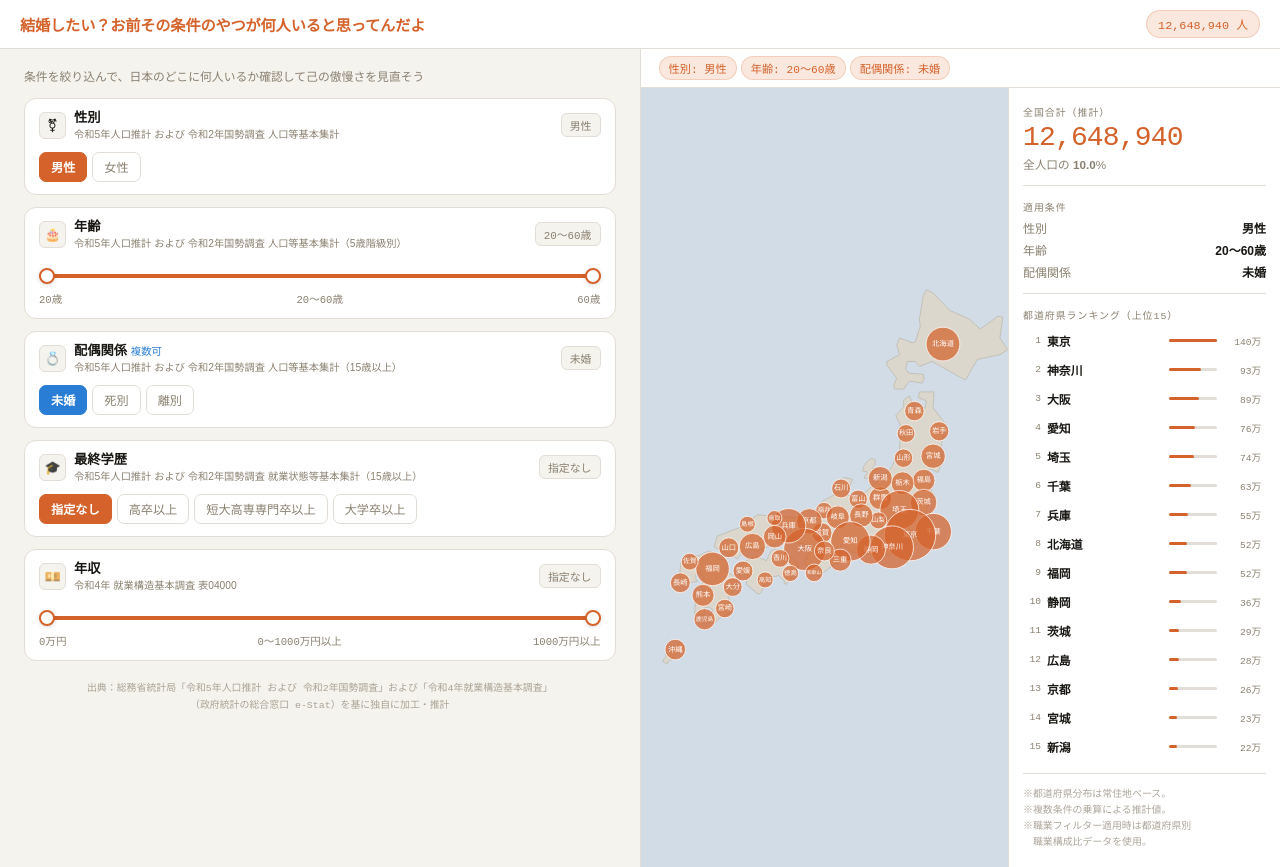
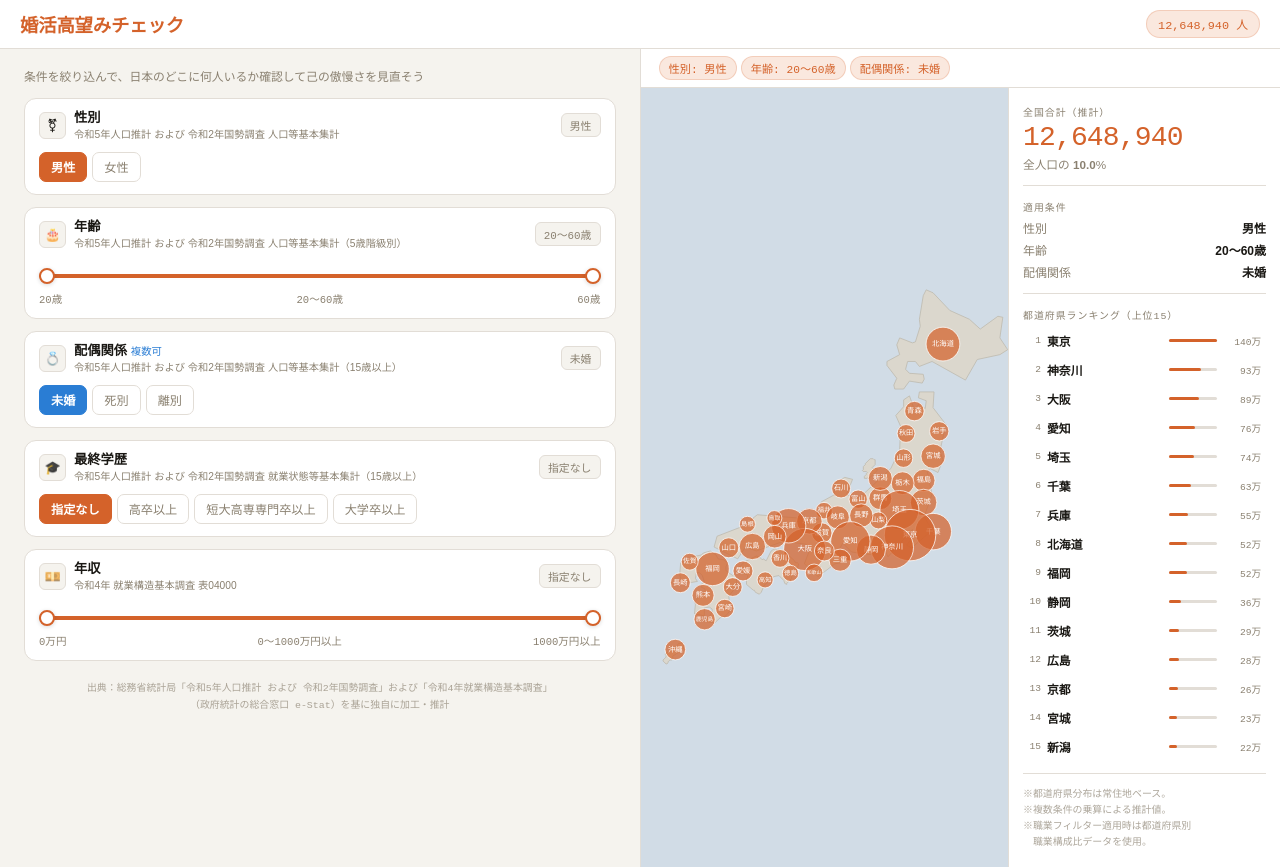
Before and after one commit to burakon/konkatsuAdviser, a plain HTML site: page index.html in a window 1280 px wide. Drawn offline with nearby package versions, Linux system fonts and the light colour scheme.

Commit message:
Update: アプリ名を『婚活高望みチェック』に変更

```diff
--- a/index.html
+++ b/index.html
@@ -4,19 +4,19 @@
 <head>
   <meta charset="UTF-8">
   <meta name="viewport" content="width=device-width, initial-scale=1.0">
-  <title>結婚したい？お前その条件のやつが何人いると思ってんだよ</title>
+  <title>婚活高望みチェック</title>
 
   <!-- OGP Settings -->
-  <meta property="og:title" content="結婚したい？お前その条件のやつが何人いると思ってんだよ">
+  <meta property="og:title" content="婚活高望みチェック">
   <meta property="og:description" content="国勢調査などの公的統計から、あなたの「婚活条件」に合う人が日本に何人いるかをリアルタイムに推計します。">
   <meta property="og:image" content="https://burakon.github.io/konkatsuAdviser/ogp.png">
   <meta property="og:url" content="https://burakon.github.io/konkatsuAdviser/">
   <meta property="og:type" content="website">
-  <meta property="og:site_name" content="結婚したい？お前その条件のやつが何人いると思ってんだよ">
+  <meta property="og:site_name" content="婚活高望みチェック">
 
   <!-- Twitter Card -->
   <meta name="twitter:card" content="summary_large_image">
-  <meta name="twitter:title" content="結婚したい？お前その条件のやつが何人いると思ってんだよ">
+  <meta name="twitter:title" content="婚活高望みチェック">
   <meta name="twitter:description" content="国勢調査から導き出される、婚活の厳しい現実。">
   <meta name="twitter:image" content="https://burakon.github.io/konkatsuAdviser/ogp.png">
   <!-- Google tag (gtag.js) -->
@@ -81,7 +81,7 @@
     }
 
     .logo {
-      font-size: 0.95rem;
+      font-size: 1.15rem;
       font-weight: 800;
       letter-spacing: -0.01em;
       display: flex;
@@ -644,7 +644,7 @@
 
     <!-- TOPBAR -->
     <div class="topbar">
-      <div class="logo">結婚したい？お前その条件のやつが何人いると思ってんだよ</div>
+      <div class="logo">婚活高望みチェック</div>
       <div class="tab-row">
         <button class="tab-btn active" id="tab-filter" onclick="showPage('filter')">① 条件設定</button>
         <button class="tab-btn" id="tab-map" onclick="showPage('map')">② 地図で見る</button>
@@ -863,7 +863,7 @@
 </div> <!-- closes app -->
 
   <script src="https://d3js.org/d3.v7.min.js"></script>
-  <script src="population_map.js?v=34-ogp-added"></script>
+  <script src="population_map.js?v=35-new-shorter-name"></script>
 </body>
 
 </html>
```
